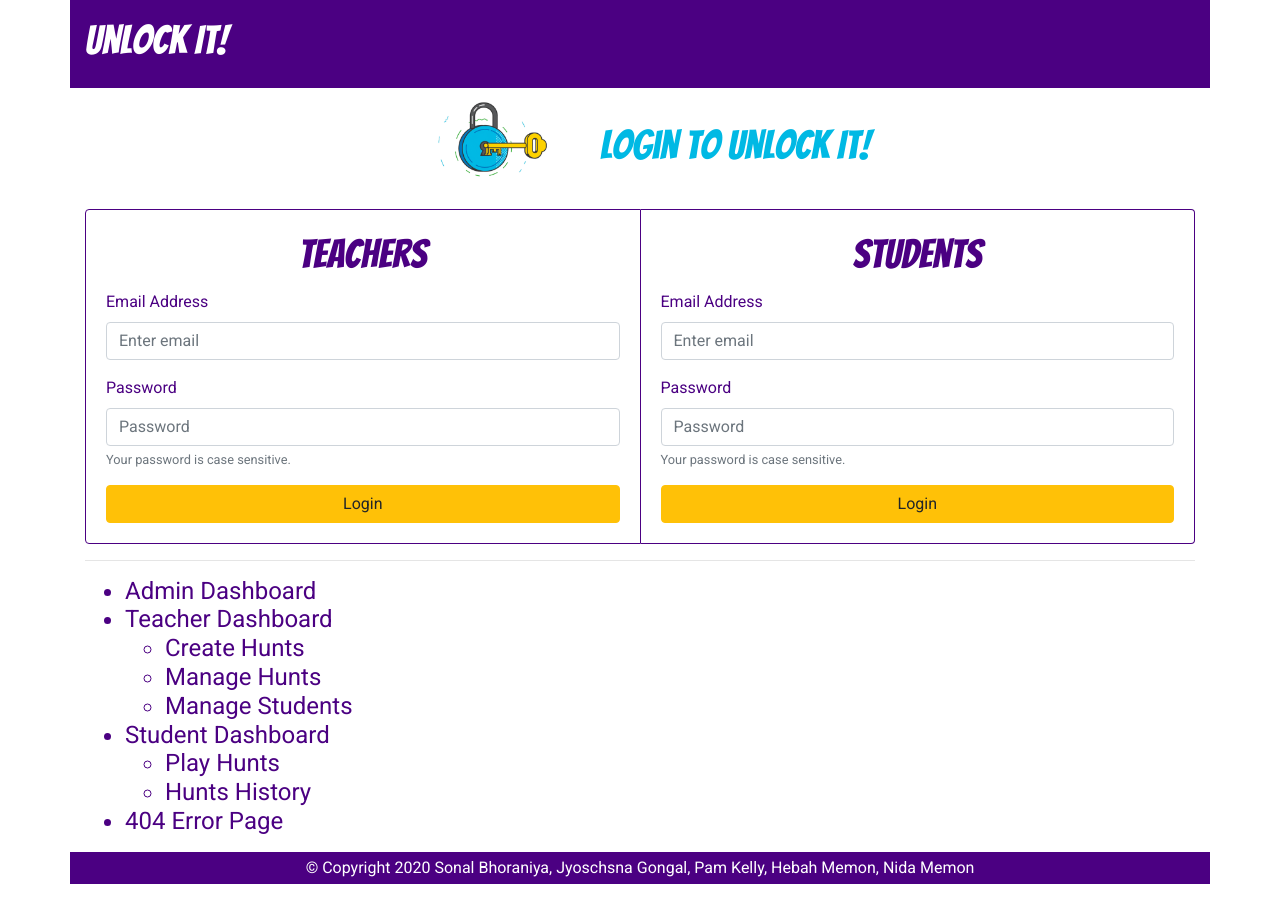
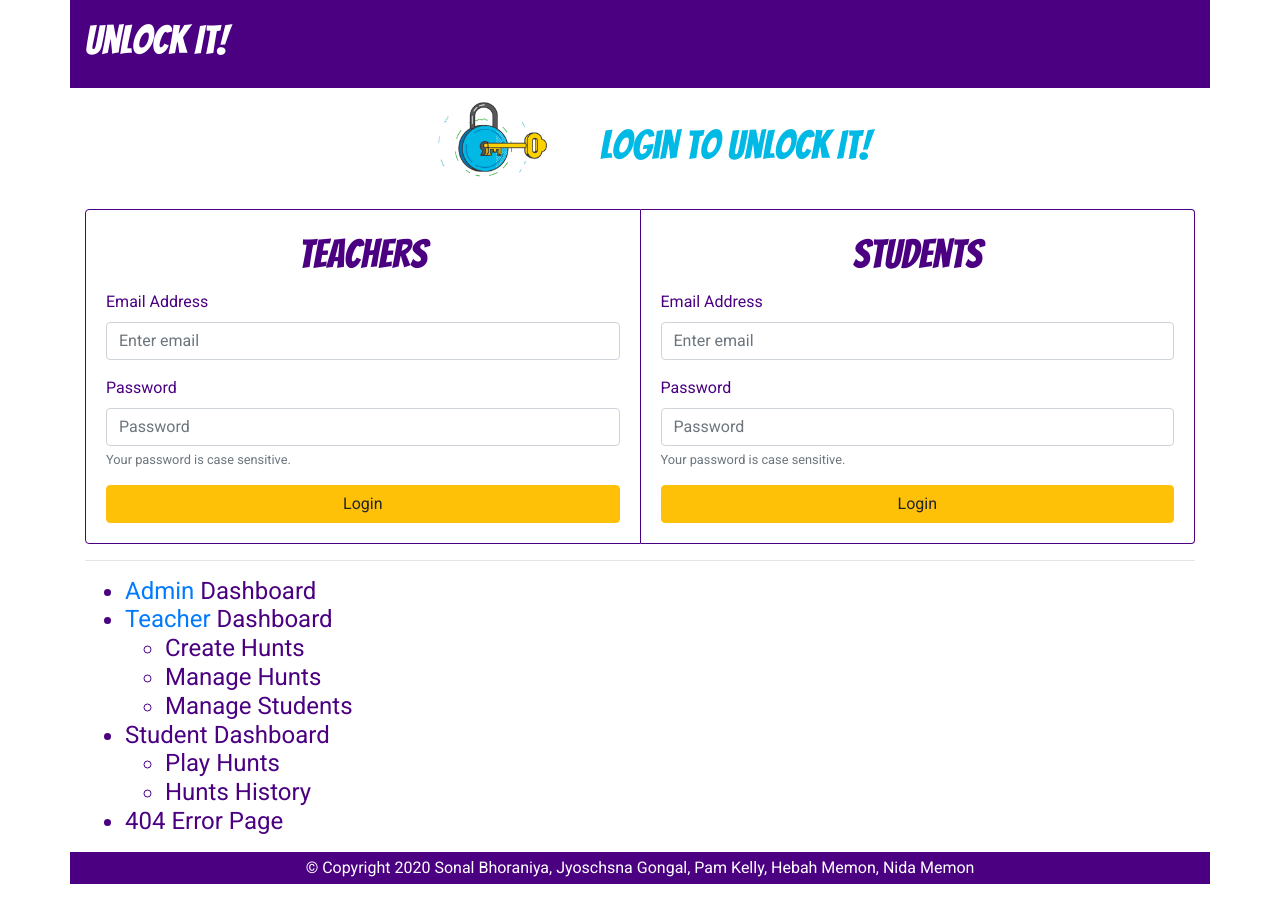
Before and after one commit to PLKGIT/thehunt, a React (Create React App) app in the folder client/: page / in a window 1280 px wide. Built offline with nearby package versions, Linux system fonts and the light colour scheme.

Commit message:
Trying to fix href issue in Heroku.

```diff
--- a/client/src/pages/Login.js
+++ b/client/src/pages/Login.js
@@ -2,8 +2,8 @@
 import React from 'react';
 
 /*  Pages  */
-import Admin from "./Admin";
-import Teacher from "./Teacher";
+// import Admin from "./Admin";
+// import Teacher from "./Teacher";
 import TeacherCreate from "./TeacherCreate";
 import TeacherManageHunts from "./TeacherManageHunts";
 import TeacherManageStudents from "./TeacherManageStudents";
@@ -93,8 +93,8 @@ function Login() {
                 <Col>
                     <h4 className="text-info">
                     <ul>
-                        <li><a href={Admin}>Admin</a> Dashboard</li>
-                        <li><a href={Teacher}>Teacher</a> Dashboard</li>
+                        <li><a href={"./Admin"}>Admin</a> Dashboard</li>
+                        <li><a href={"./Teacher"}>Teacher</a> Dashboard</li>
                         <ul>
                         <li><a href={TeacherCreate}>Create Hunts</a></li>
                         <li><a href={TeacherManageHunts}>Manage Hunts</a></li>
```
